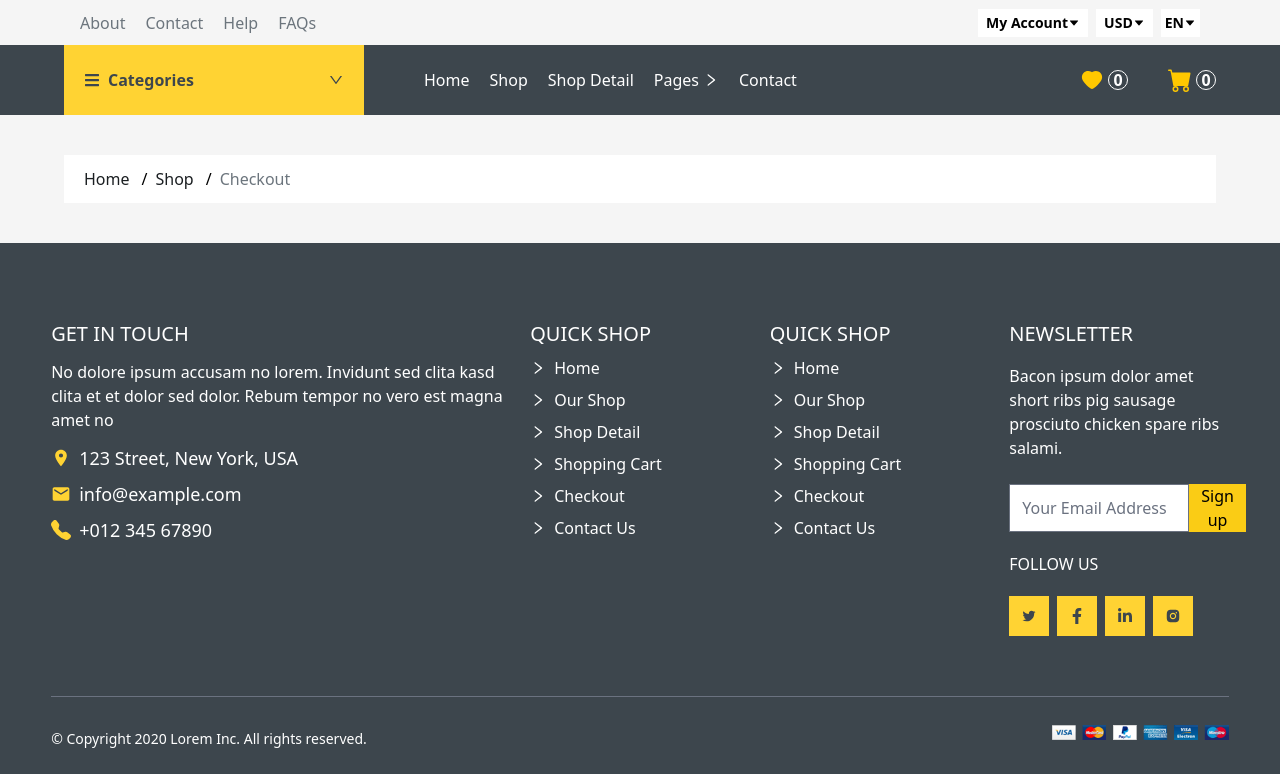
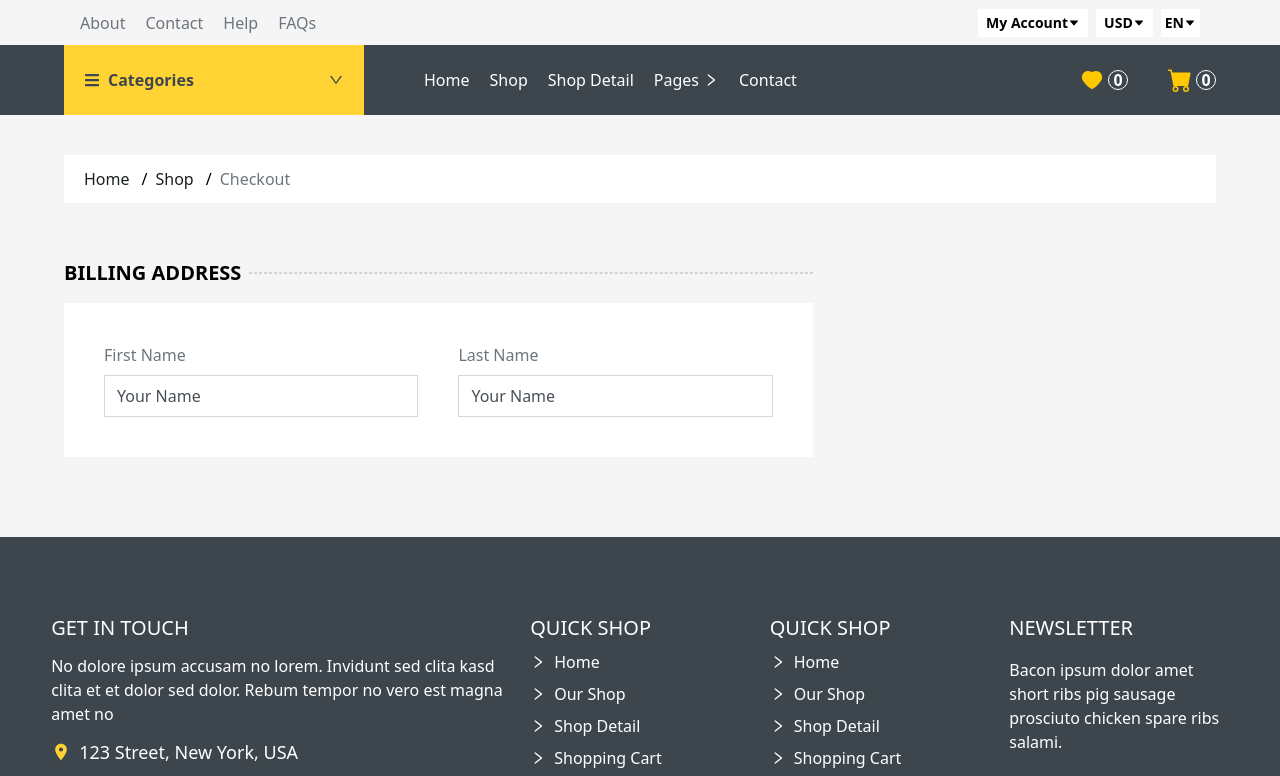
Before and after one commit to TanbirHasan/tingle-park-frontend, a React (Create React App) app: page /checkout in a window 1280 px wide. Shown: the top 776 px of the page. Built offline with nearby package versions, Linux system fonts and the light colour scheme.

Commit message:
form added in checkout page

```diff
--- a/src/pages/CheckOut/CheckOut/CheckOut.jsx
+++ b/src/pages/CheckOut/CheckOut/CheckOut.jsx
@@ -1,7 +1,15 @@
 import React from 'react';
+import { useForm } from 'react-hook-form';
 import { Link } from 'react-router-dom';
 
 const CheckOut = () => {
+	const {
+		register,
+		handleSubmit,
+		formState: { errors },
+		reset,
+	} = useForm();
+
 	return (
 		<div className="w-[90%] mx-auto">
 			<div className="my-10">
@@ -31,6 +39,44 @@ const CheckOut = () => {
 					</ol>
 				</nav>
 			</div>
+
+			<div>
+				<div className='w-[65%] mb-20'>
+					<div className="flex items-center gap-2">
+						<h1 className="uppercase text-xl font-semibold my-4">Billing Address</h1>
+						<div className="flex flex-grow flex-wrap">
+							<span className="w-full  border_style "></span>
+						</div>
+					</div>
+
+					<div>
+						<form className="bg-white py-10 px-10 grid grid-cols-2 gap-x-10 gap-y-5">
+							<div>
+								<label htmlFor="firstName" className="text-[#6c757d]">
+									First Name
+								</label>
+								<input
+									type="text"
+									{...register('name', { required: 'Your Name is required' })}
+									placeholder="Your Name"
+									className="w-full focus:outline-0 focus:ring-0 focus:ring-transparent focus:border-[#FFD333] placeholder:text-[#495057]  border-[#D4D9DF] mt-2 "
+								/>
+							</div>
+							<div>
+								<label htmlFor="firstName" className="text-[#6c757d]">
+									Last Name
+								</label>
+								<input
+									type="text"
+									{...register('name', { required: 'Your Name is required' })}
+									placeholder="Your Name"
+									className="w-full focus:outline-0 focus:ring-0 focus:ring-transparent focus:border-[#FFD333] placeholder:text-[#495057]  border-[#D4D9DF] mt-2 "
+								/>
+							</div>
+						</form>
+					</div>
+				</div>
+			</div>
 		</div>
 	);
 };
--- a/src/pages/Contact/Contact.jsx
+++ b/src/pages/Contact/Contact.jsx
@@ -97,7 +97,7 @@ const Contact = () => {
 									required: 'Subject is required',
 									minLength: {
 										value: 10,
-										message: 'Message must have at least 30 characters',
+										message: 'Message must have at least 10 characters',
 									},
 								})}
 								cols="30"
```
